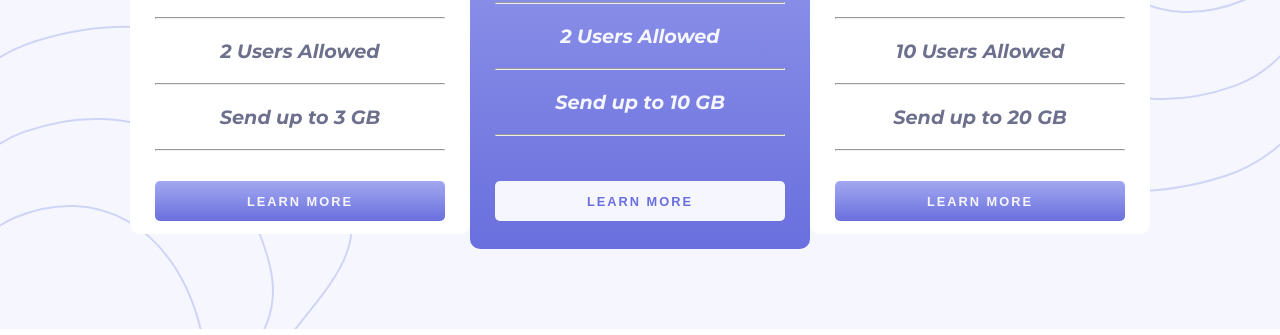
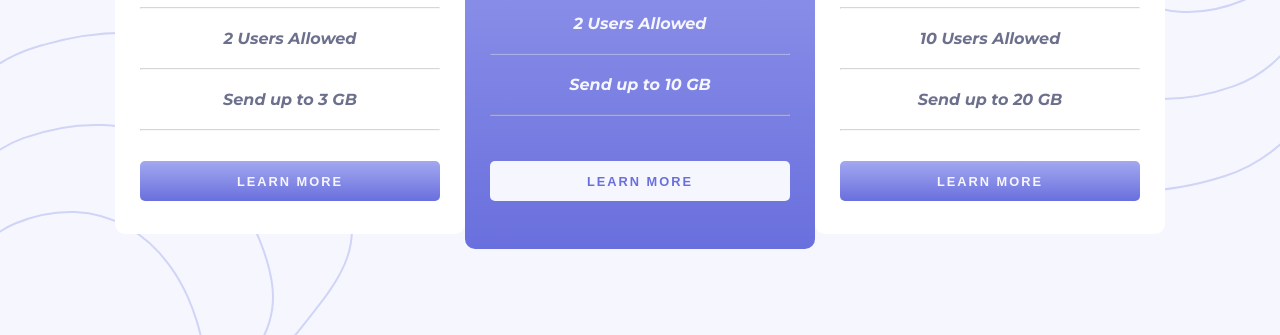
Before and after one commit to chenerdev/jop, a plain HTML site: page index.html in a window 1280 px wide. Shown: the part 465-800 px from the top of the page. Drawn offline with Linux system fonts and the light colour scheme.

Commit message:
Update style.css

```diff
--- a/style.css
+++ b/style.css
@@ -22,7 +22,7 @@ main {
     background-position:  45vw -45px;
     background-size: contain;
     background-repeat: no-repeat;
-    background-color: var(--VeryLightGrayishBlue);;
+    background-color: var(--VeryLightGrayishBlue);
 }
 
 .hero {
@@ -88,7 +88,7 @@ main {
 
 .box {
     background: white;
-    width: 340px;
+    width: 350px;
     height: 450px;
     border-radius: 10px;
     margin: 20px 0;
@@ -107,13 +107,14 @@ main {
 
 .box p {
     margin: 10px 0px;
-    font-size: 1.2rem;
+    font-size: 1rem;
     font-weight: bolder;
     color: var(--GrayishBlue);
 }
 
 hr {
     margin: 20px 0;
+    opacity: .4;
     color: var(--VeryLightGrayishBlue);
 }
 
@@ -179,16 +180,22 @@ hr {
 
 
 @media only screen and (min-width: 1080px){
-    main {
+    body {
         background-image: url(images/bg-top.svg), url(images/bg-bottom.svg);
         background-position: right top,  left bottom;
         background-size: auto;
-        height: 100%;
+        background-repeat: no-repeat;
+        background-color: var(--VeryLightGrayishBlue);
+        height: 100vh;
+        width: 100vw;
     }
 
-    body {
+    main {
+        border-image: unset;
+        background: unset;
+    }
 
-    }
+
     .praicelist {
         flex-direction: row;
     }
```
